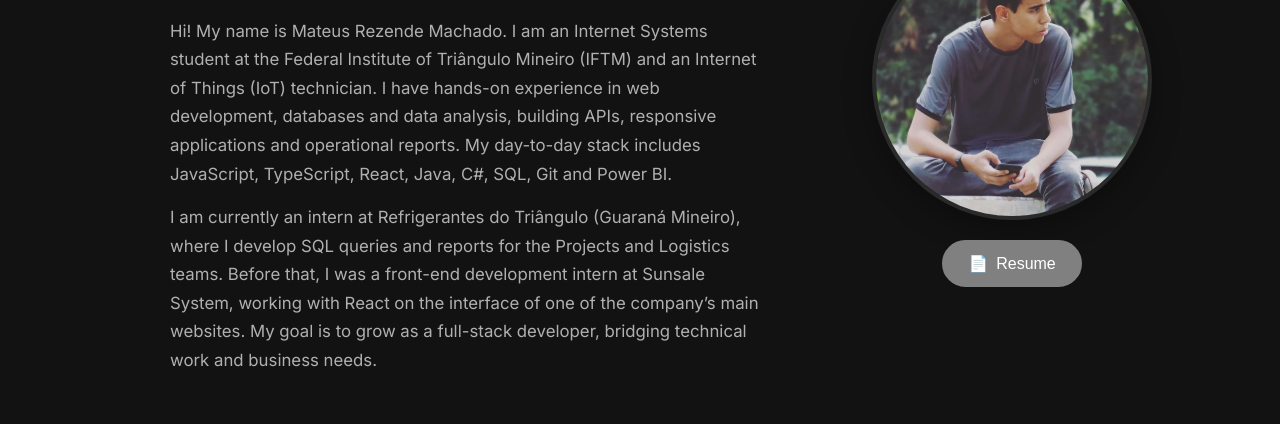
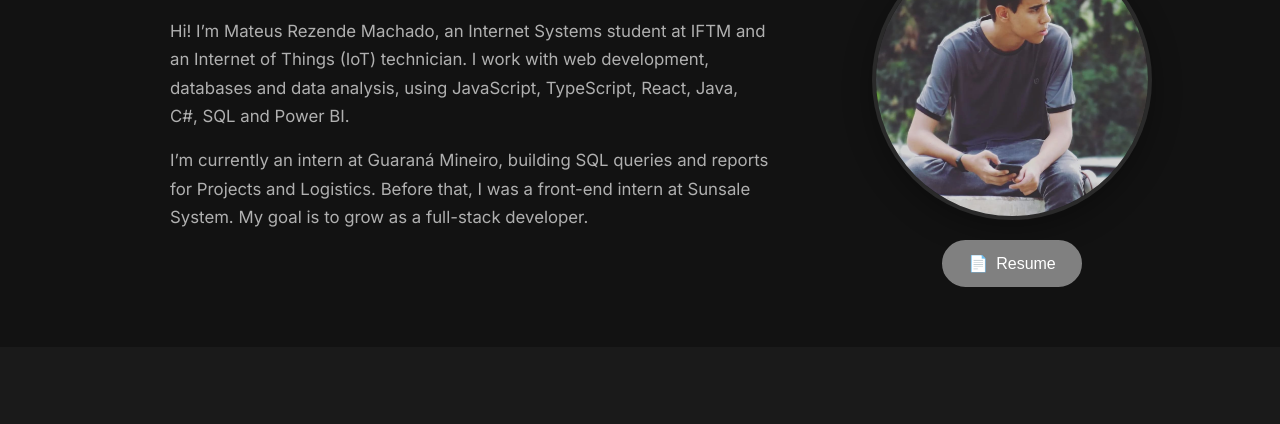
Before and after one commit to MateusRezendeMachado/Portifolio, a plain HTML site: page index.html in a window 1280 px wide. Shown: the part 200-624 px from the top of the page. Drawn offline with Linux system fonts and the light colour scheme.

Commit message:
Deixa o Sobre Mim mais compacto
Co-Authored-By: Claude Fable 5.2 <noreply@anthropic.com>

```diff
--- a/index.html
+++ b/index.html
@@ -49,8 +49,8 @@
         <section class="sobre" id="about">
             <div class="sobre-texto">
                 <h1 data-i18n="sobre-titulo">Sobre Mim</h1>
-                <p data-i18n="sobre-p1">Olá! Meu nome é Mateus Rezende Machado, sou estudante de Sistemas para Internet no Instituto Federal do Triângulo Mineiro (IFTM) e técnico em Internet das Coisas (IoT). Tenho experiência prática com desenvolvimento web, bancos de dados e análise de dados, atuando na criação de APIs, aplicações responsivas e relatórios operacionais. Minha rotina envolve JavaScript, TypeScript, React, Java, C#, SQL, Git e Power BI.</p>
-                <p data-i18n="sobre-p2">Atualmente, sou estagiário na Refrigerantes do Triângulo (Guaraná Mineiro), onde desenvolvo consultas SQL e relatórios para as áreas de Projetos e Logística. Antes disso, atuei como estagiário de desenvolvimento front-end na Sunsale System, trabalhando com React na interface de um dos principais sites da empresa. Meu foco é evoluir como desenvolvedor full-stack, integrando o lado técnico às necessidades do negócio.</p>
+                <p data-i18n="sobre-p1">Olá! Sou Mateus Rezende Machado, estudante de Sistemas para Internet no IFTM e técnico em Internet das Coisas (IoT). Trabalho com desenvolvimento web, bancos de dados e análise de dados, usando JavaScript, TypeScript, React, Java, C#, SQL e Power BI.</p>
+                <p data-i18n="sobre-p2">Hoje sou estagiário na Guaraná Mineiro, criando consultas SQL e relatórios para Projetos e Logística. Antes, fui estagiário front-end na Sunsale System. Meu foco é evoluir como desenvolvedor full-stack.</p>
             </div>
             <div class="sobre-imagem">
                 <img src="img/perfil-escuro.jpg" alt="Foto de perfil" data-i18n-alt="alt-perfil" class="profile-pic" id="profileImage">
--- a/js/script.js
+++ b/js/script.js
@@ -18,8 +18,8 @@ document.addEventListener('DOMContentLoaded', () => {
             'btn-curriculo': 'Currículo',
             'menu-contato': 'Contato',
             'sobre-titulo': 'Sobre Mim',
-            'sobre-p1': 'Olá! Meu nome é Mateus Rezende Machado, sou estudante de Sistemas para Internet no Instituto Federal do Triângulo Mineiro (IFTM) e técnico em Internet das Coisas (IoT). Tenho experiência prática com desenvolvimento web, bancos de dados e análise de dados, atuando na criação de APIs, aplicações responsivas e relatórios operacionais. Minha rotina envolve JavaScript, TypeScript, React, Java, C#, SQL, Git e Power BI.',
-            'sobre-p2': 'Atualmente, sou estagiário na Refrigerantes do Triângulo (Guaraná Mineiro), onde desenvolvo consultas SQL e relatórios para as áreas de Projetos e Logística. Antes disso, atuei como estagiário de desenvolvimento front-end na Sunsale System, trabalhando com React na interface de um dos principais sites da empresa. Meu foco é evoluir como desenvolvedor full-stack, integrando o lado técnico às necessidades do negócio.',
+            'sobre-p1': 'Olá! Sou Mateus Rezende Machado, estudante de Sistemas para Internet no IFTM e técnico em Internet das Coisas (IoT). Trabalho com desenvolvimento web, bancos de dados e análise de dados, usando JavaScript, TypeScript, React, Java, C#, SQL e Power BI.',
+            'sobre-p2': 'Hoje sou estagiário na Guaraná Mineiro, criando consultas SQL e relatórios para Projetos e Logística. Antes, fui estagiário front-end na Sunsale System. Meu foco é evoluir como desenvolvedor full-stack.',
             'formacao-titulo': 'Formação Acadêmica',
             'concluido': '✓ Concluído',
             'andamento': '⏳ Em andamento',
@@ -70,8 +70,8 @@ document.addEventListener('DOMContentLoaded', () => {
             'btn-curriculo': 'Resume',
             'menu-contato': 'Contact',
             'sobre-titulo': 'About Me',
-            'sobre-p1': 'Hi! My name is Mateus Rezende Machado. I am an Internet Systems student at the Federal Institute of Triângulo Mineiro (IFTM) and an Internet of Things (IoT) technician. I have hands-on experience in web development, databases and data analysis, building APIs, responsive applications and operational reports. My day-to-day stack includes JavaScript, TypeScript, React, Java, C#, SQL, Git and Power BI.',
-            'sobre-p2': 'I am currently an intern at Refrigerantes do Triângulo (Guaraná Mineiro), where I develop SQL queries and reports for the Projects and Logistics teams. Before that, I was a front-end development intern at Sunsale System, working with React on the interface of one of the company’s main websites. My goal is to grow as a full-stack developer, bridging technical work and business needs.',
+            'sobre-p1': 'Hi! I’m Mateus Rezende Machado, an Internet Systems student at IFTM and an Internet of Things (IoT) technician. I work with web development, databases and data analysis, using JavaScript, TypeScript, React, Java, C#, SQL and Power BI.',
+            'sobre-p2': 'I’m currently an intern at Guaraná Mineiro, building SQL queries and reports for Projects and Logistics. Before that, I was a front-end intern at Sunsale System. My goal is to grow as a full-stack developer.',
             'formacao-titulo': 'Education',
             'concluido': '✓ Completed',
             'andamento': '⏳ In Progress',
```
